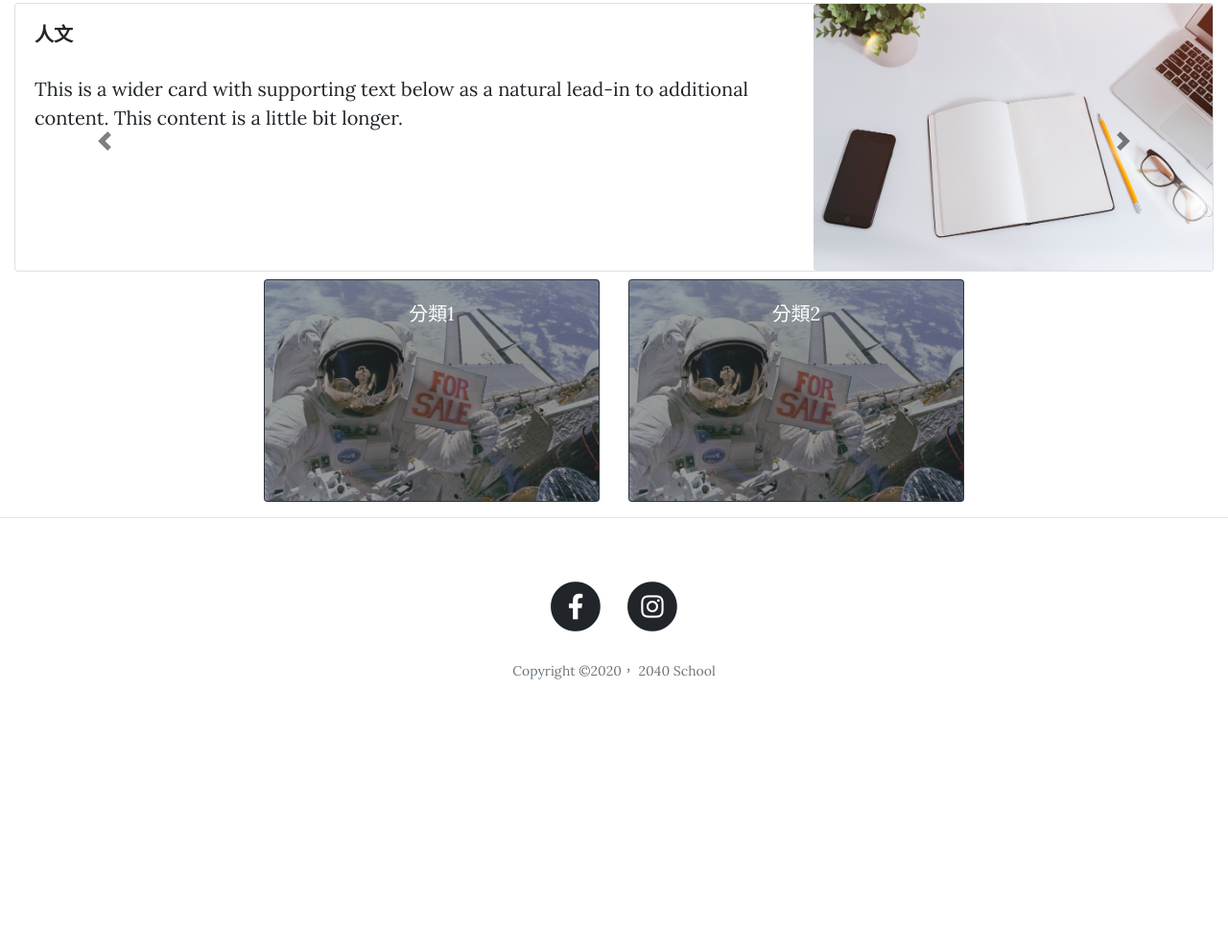
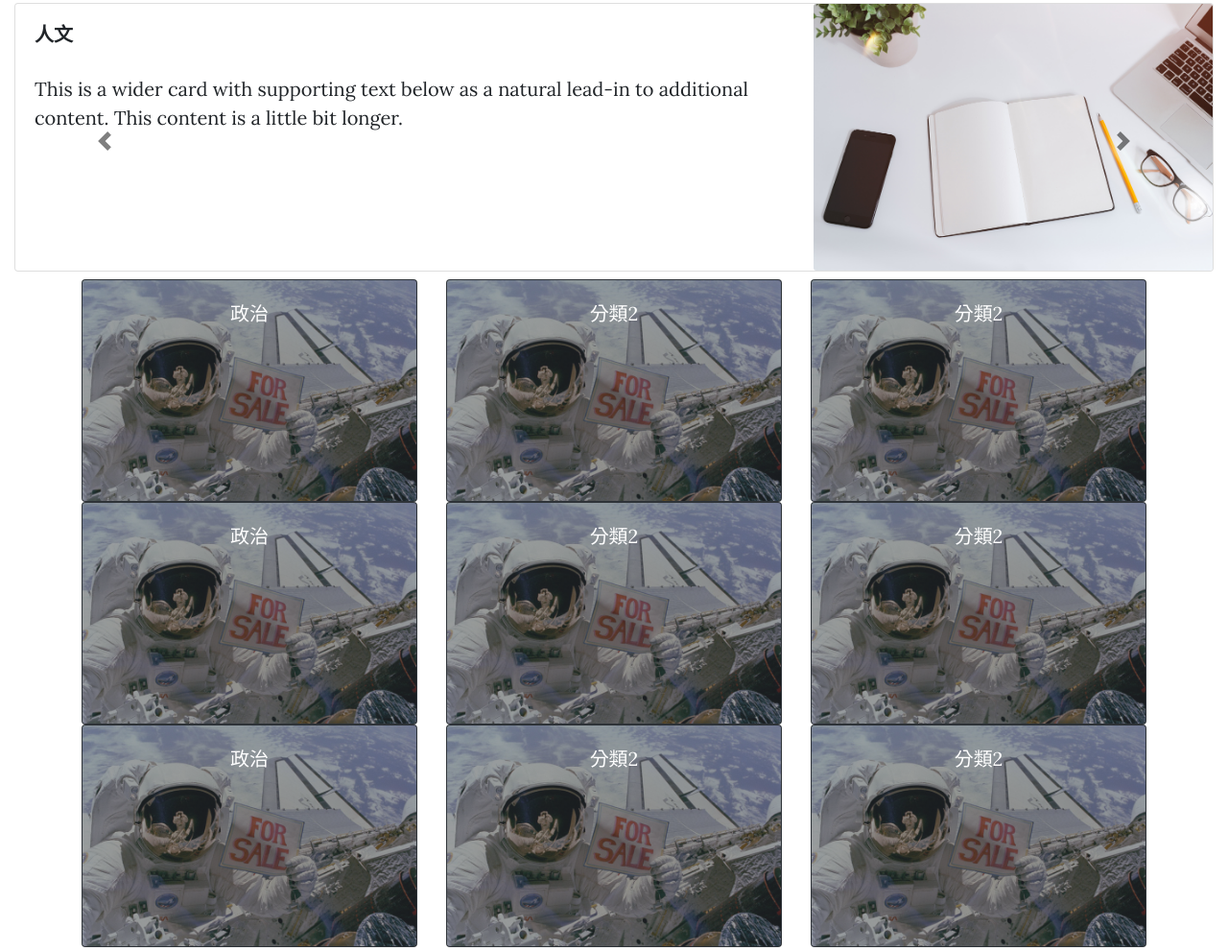
Before and after one commit to 2040-school/2040-school.github.io, a website: page index.html in a window 1280 px wide. Shown: the part 579-1570 px from the top of the page at 96% size. Before the commit the page ends 1354 px from the top, so only its background shows below. Drawn offline with nearby package versions, Linux system fonts and the light colour scheme.

Commit message:
Add files via upload

```diff
--- a/index.html
+++ b/index.html
@@ -136,11 +136,71 @@
             <div class="card bg-dark text-white text-center h-100 justify-content-center">
               <img src="img/post-sample-image.jpg" class="card-img back-img">
               <div class="card-img-overlay">
-                <a href="#" class="card-text text-white stretched-link">分類1</a>
+                <a href="#" class="card-text text-white stretched-link">政治</a>
               </div>
             </div>
         </div>
         <div class="col-lg-4 col-6">
+            <div class="card bg-dark text-white text-center h-100 justify-content-center">
+              <img src="img/post-sample-image.jpg" class="card-img back-img">
+              <div class="card-img-overlay">
+                <a href="#" class="card-text text-white stretched-link">分類2</a>
+              </div>
+            </div>
+        </div>
+                <div class="col-lg-4 col-6">
+            <div class="card bg-dark text-white text-center h-100 justify-content-center">
+              <img src="img/post-sample-image.jpg" class="card-img back-img">
+              <div class="card-img-overlay">
+                <a href="#" class="card-text text-white stretched-link">分類2</a>
+              </div>
+            </div>
+        </div>
+    </div>
+          <div class="row justify-content-center">
+        <div class="col-lg-4 col-6">
+            <div class="card bg-dark text-white text-center h-100 justify-content-center">
+              <img src="img/post-sample-image.jpg" class="card-img back-img">
+              <div class="card-img-overlay">
+                <a href="#" class="card-text text-white stretched-link">政治</a>
+              </div>
+            </div>
+        </div>
+        <div class="col-lg-4 col-6">
+            <div class="card bg-dark text-white text-center h-100 justify-content-center">
+              <img src="img/post-sample-image.jpg" class="card-img back-img">
+              <div class="card-img-overlay">
+                <a href="#" class="card-text text-white stretched-link">分類2</a>
+              </div>
+            </div>
+        </div>
+                <div class="col-lg-4 col-6">
+            <div class="card bg-dark text-white text-center h-100 justify-content-center">
+              <img src="img/post-sample-image.jpg" class="card-img back-img">
+              <div class="card-img-overlay">
+                <a href="#" class="card-text text-white stretched-link">分類2</a>
+              </div>
+            </div>
+        </div>
+    </div>
+          <div class="row justify-content-center">
+        <div class="col-lg-4 col-6">
+            <div class="card bg-dark text-white text-center h-100 justify-content-center">
+              <img src="img/post-sample-image.jpg" class="card-img back-img">
+              <div class="card-img-overlay">
+                <a href="#" class="card-text text-white stretched-link">政治</a>
+              </div>
+            </div>
+        </div>
+        <div class="col-lg-4 col-6">
+            <div class="card bg-dark text-white text-center h-100 justify-content-center">
+              <img src="img/post-sample-image.jpg" class="card-img back-img">
+              <div class="card-img-overlay">
+                <a href="#" class="card-text text-white stretched-link">分類2</a>
+              </div>
+            </div>
+        </div>
+                <div class="col-lg-4 col-6">
             <div class="card bg-dark text-white text-center h-100 justify-content-center">
               <img src="img/post-sample-image.jpg" class="card-img back-img">
               <div class="card-img-overlay">
```
